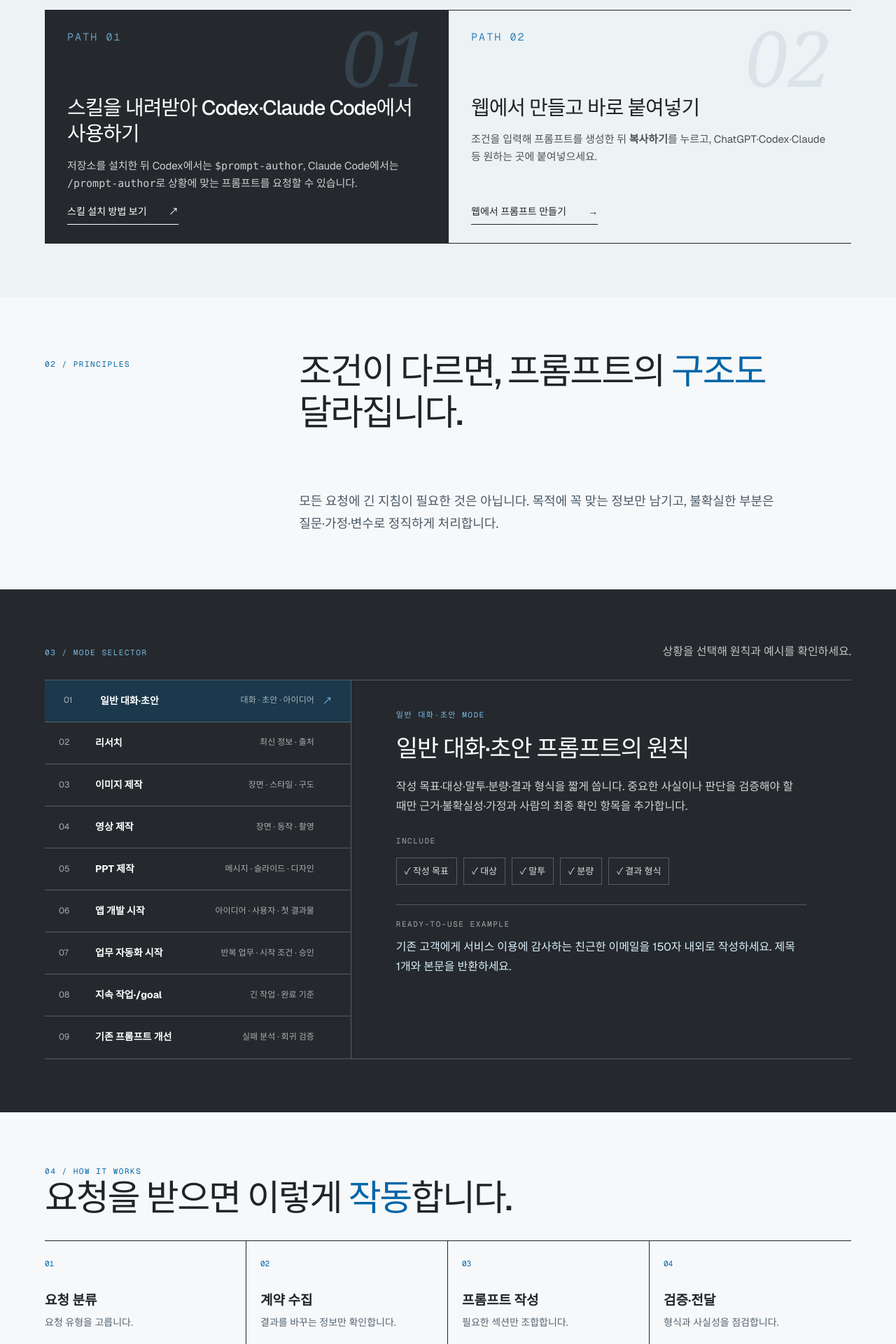
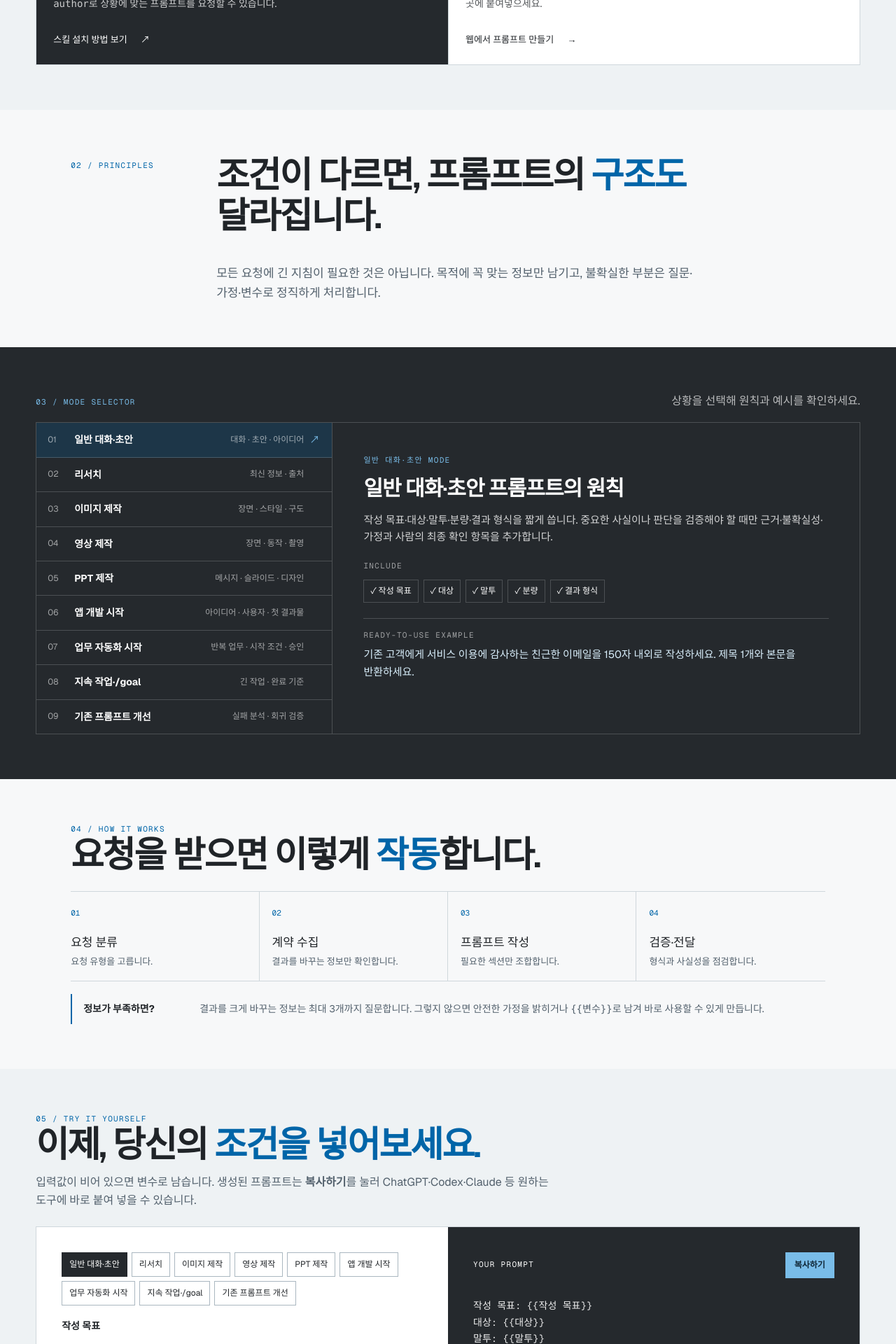
Before and after one commit to jeonys-12/prompt-author-work, a Next.js app in the folder website/: page / in a window 1280 px wide. Shown: the part 860-2780 px from the top of the page at 70% size. Built offline with nearby package versions, Linux system fonts and the light colour scheme.

Commit message:
Simplify layout and reduce spacing

```diff
--- a/website/app/globals.css
+++ b/website/app/globals.css
@@ -1,60 +1,263 @@
 @import "tailwindcss";
 
-:root { --ink:#202428; --deep:#25292d; --deep-soft:#30353a; --paper:#f7f8f9; --soft:#edf2f5; --white:#fff; --bronze:#0065a8; --bronze-light:#79bce8; --line:rgba(32,36,40,.2); --line-light:rgba(255,255,255,.24); }
-* { box-sizing:border-box; }
-html { min-height:100%; scroll-behavior:smooth; }
-body { min-height:100vh; margin:0; overflow-y:auto; background:var(--paper); color:var(--ink); font:16px/1.65 var(--font-geist-sans),Arial,sans-serif; word-break:keep-all; }
-button,input,textarea,select { font:inherit; } button { cursor:pointer; } a { text-underline-offset:5px; }
-nav,footer { display:flex; justify-content:space-between; align-items:center; font-size:14px; letter-spacing:.01em; }
-nav a,footer a { color:inherit; text-decoration:none; }
-.brand { font:24px Georgia,serif; letter-spacing:-.04em; }.brand span { color:var(--bronze-light); font-style:italic; }
-.eyebrow,.section-kicker,.mono { font:11px/1.4 var(--font-geist-mono),ui-monospace,monospace; letter-spacing:.14em; text-transform:uppercase; }
-h1,h2,h3,p { margin-top:0; } h1,h2 { font-family:var(--font-geist-sans),Arial,sans-serif; font-weight:500; letter-spacing:-.045em; }
+:root {
+  --ink: #202428;
+  --deep: #25292d;
+  --paper: #f7f8f9;
+  --soft: #eef2f4;
+  --white: #fff;
+  --accent: #0065a8;
+  --accent-light: #79bce8;
+  --muted: #53616d;
+  --line: #cfd7dc;
+  --line-dark: rgba(255, 255, 255, 0.18);
+  --content: 1180px;
+}
 
-.hero { position:relative; min-height:clamp(560px,70svh,680px); padding:0 clamp(24px,5vw,82px) clamp(36px,4vw,54px); overflow:hidden; color:var(--white); background:radial-gradient(circle at 78% 38%,rgba(0,101,168,.18),transparent 27%),linear-gradient(135deg,#1f2225,#30353a 55%,#202428); }
-.hero::before { content:""; position:absolute; inset:0; pointer-events:none; opacity:.28; background-image:linear-gradient(90deg,transparent calc(25% - 1px),rgba(255,255,255,.1) 25%,transparent calc(25% + 1px),transparent calc(75% - 1px),rgba(255,255,255,.1) 75%,transparent calc(75% + 1px)); }
-.hero nav { position:relative; z-index:2; height:88px; border-bottom:1px solid var(--line-light); }
-.hero-grid { position:relative; z-index:1; max-width:1440px; min-height:calc(clamp(560px,70svh,680px) - 142px); margin:auto; display:flex; align-items:center; }
-.hero-grid>div { width:100%; }
-.eyebrow { color:var(--bronze-light); margin-bottom:22px; }
-h1 { max-width:none; margin-bottom:26px; font-size:clamp(46px,4.4vw,72px); line-height:1.08; white-space:nowrap; } h1 em,h2 em { color:var(--bronze-light); font-style:normal; }
-.lede { max-width:760px; margin-bottom:0; color:rgba(255,255,255,.78); font-size:17px; line-height:1.7; }
-.primary { display:inline-flex; gap:38px; align-items:center; margin-top:18px; border-bottom:1px solid var(--bronze-light); padding-bottom:8px; color:var(--white); font-size:13px; text-decoration:none; transition:.3s; }.primary:hover { gap:50px; color:var(--bronze-light); }.primary span { font-size:19px; }
-.label { color:rgba(255,255,255,.58); margin:32px 0 11px; }
+* { box-sizing: border-box; }
+html { min-height: 100%; scroll-behavior: smooth; }
+body {
+  min-height: 100vh;
+  margin: 0;
+  overflow-y: auto;
+  background: var(--paper);
+  color: var(--ink);
+  font: 16px/1.6 var(--font-geist-sans), Arial, sans-serif;
+  word-break: keep-all;
+}
+button, input, textarea, select { font: inherit; }
+button { cursor: pointer; }
+a { text-underline-offset: 4px; }
+h1, h2, h3, p { margin-top: 0; }
+h1, h2 { font-weight: 600; letter-spacing: -0.04em; }
+nav, footer { display: flex; align-items: center; justify-content: space-between; font-size: 14px; }
+nav a, footer a { color: inherit; text-decoration: none; }
+.brand { font: 24px Georgia, serif; letter-spacing: -0.04em; }
+.brand span { color: var(--accent-light); font-style: italic; }
+.eyebrow, .section-kicker, .mono {
+  font: 11px/1.4 var(--font-geist-mono), ui-monospace, monospace;
+  letter-spacing: 0.12em;
+  text-transform: uppercase;
+}
 
-.section { padding:clamp(56px,6vw,88px) clamp(24px,5vw,82px); }.section-kicker { color:var(--bronze); }
-.intro,.paths-heading { max-width:1440px; margin:auto; display:grid; grid-template-columns:.55fr 1.45fr; gap:5vw; align-items:start; }.intro .section-kicker,.paths-heading .section-kicker { padding-top:12px; }
-.intro h2,.intro .section-copy,.paths-heading h2,.paths-heading>p:last-child { grid-column:2; }.intro h2,.paths-heading h2,.how h2,.practice h2 { max-width:1100px; font-size:clamp(38px,4vw,62px); line-height:1.14; margin:0 0 18px; }
-.intro h2 em,.paths-heading h2 em,.how h2 em,.practice h2 em { color:var(--bronze); }.section-copy,.paths-heading>p:last-child { max-width:680px; color:#4a5966; font-size:18px; line-height:1.8; }
-.paths { background:var(--soft); }.path-cards,.mode-header,.mode-layout,.how,.practice-heading,.workbench { max-width:1440px; margin-left:auto; margin-right:auto; }
-.path-cards { margin-top:32px; display:grid; grid-template-columns:1fr 1fr; border-block:1px solid var(--ink); }.path-card { position:relative; min-height:320px; padding:26px 32px; display:flex; flex-direction:column; overflow:hidden; }.path-card+.path-card { border-left:1px solid var(--ink); }
-.skill-path { background:var(--deep); color:var(--white); }.web-path { color:var(--ink); }.path-card .mono { color:var(--bronze-light); }.web-path .mono { color:var(--bronze); }
-.path-number { position:absolute; right:28px; top:22px; color:rgba(121,188,232,.18); font:italic 110px/.8 Georgia,serif; }.web-path .path-number { color:rgba(0,48,87,.08); }
-.path-card h3 { position:relative; max-width:590px; margin:54px 0 14px; font:500 29px/1.3 var(--font-geist-sans),Arial,sans-serif; letter-spacing:-.035em; }.path-card p { max-width:560px; margin-bottom:16px; opacity:.78; font-size:15px; line-height:1.65; }.path-card a { width:fit-content; margin-top:auto; border-bottom:1px solid; padding-bottom:6px; color:inherit; font-size:14px; text-decoration:none; }.path-card a span { margin-left:28px; }
+.hero {
+  min-height: 480px;
+  padding: 0 clamp(20px, 4vw, 64px) 36px;
+  color: var(--white);
+  background: var(--deep);
+}
+.hero nav { max-width: var(--content); height: 68px; margin: auto; border-bottom: 1px solid var(--line-dark); }
+.hero-grid { max-width: var(--content); min-height: 376px; margin: auto; display: flex; align-items: center; }
+.hero-grid > div { width: 100%; }
+.eyebrow { margin-bottom: 16px; color: var(--accent-light); }
+h1 { max-width: 920px; margin-bottom: 18px; font-size: clamp(42px, 5.3vw, 68px); line-height: 1.08; }
+h1 em, h2 em { color: var(--accent-light); font-style: normal; }
+.lede { max-width: 720px; margin-bottom: 0; color: rgba(255, 255, 255, 0.76); font-size: 17px; }
+.primary {
+  display: inline-flex;
+  gap: 24px;
+  align-items: center;
+  margin-top: 20px;
+  padding-bottom: 5px;
+  border-bottom: 1px solid var(--accent-light);
+  color: var(--white);
+  font-size: 13px;
+  text-decoration: none;
+}
+.primary:hover { color: var(--accent-light); }
+.primary span { font-size: 18px; }
 
-.mode-section { background:var(--deep); color:var(--white); }.mode-section .section-kicker { color:var(--bronze-light); }.mode-header { margin-bottom:26px; display:flex; align-items:baseline; justify-content:space-between; }.mode-header>p:last-child { margin-bottom:0; color:rgba(255,255,255,.72); }
-.mode-layout { display:grid; grid-template-columns:.76fr 1.24fr; border-top:1px solid var(--line-light); }.mode-list { border-right:1px solid var(--line-light); }
-.mode-list button { width:100%; padding:18px 20px; display:grid; grid-template-columns:40px 1fr auto 20px; gap:12px; align-items:center; border:0; border-bottom:1px solid var(--line-light); background:transparent; color:var(--white); font-size:14px; text-align:left; transition:.25s; }.mode-list button span,.mode-list button small { color:rgba(255,255,255,.62); font-size:12px; }.mode-list button i { color:var(--bronze-light); font-style:normal; opacity:0; }.mode-list button:hover,.mode-list button.active { padding-left:27px; background:rgba(0,101,168,.26); }.mode-list button.active i { opacity:1; }
-.mode-detail { padding:40px clamp(30px,5vw,64px); border-bottom:1px solid var(--line-light); }.detail-tag { color:var(--bronze-light); font:11px var(--font-geist-mono),monospace; letter-spacing:.14em; }.mode-detail h3 { margin:20px 0; font:500 34px/1.25 var(--font-geist-sans),Arial,sans-serif; letter-spacing:-.035em; }.detail-rule { max-width:720px; color:rgba(255,255,255,.8); font-size:16px; line-height:1.75; }
-.needs { display:flex; gap:9px; flex-wrap:wrap; margin:28px 0; }.needs .label { width:100%; margin:0 0 6px; }.needs span { padding:8px 11px; border:1px solid var(--line-light); color:rgba(255,255,255,.84); font-size:13px; }.example { border-top:1px solid var(--line-light); }.example .label { margin:20px 0 11px; }.example blockquote { margin:0; color:#d9effc; font:400 16px/1.75 var(--font-geist-sans),Arial,sans-serif; }
+.section { padding: clamp(44px, 5vw, 64px) clamp(20px, 4vw, 64px); }
+.section-kicker { color: var(--accent); }
+.intro, .paths-heading {
+  max-width: var(--content);
+  margin: auto;
+  display: grid;
+  grid-template-columns: 180px 1fr;
+  gap: 28px;
+}
+.intro .section-kicker, .paths-heading .section-kicker { padding-top: 8px; }
+.intro h2, .intro .section-copy, .paths-heading h2, .paths-heading > p:last-child { grid-column: 2; }
+.intro h2, .paths-heading h2, .how h2, .practice h2 {
+  max-width: 900px;
+  margin-bottom: 12px;
+  font-size: clamp(34px, 4vw, 52px);
+  line-height: 1.14;
+}
+.intro h2 em, .paths-heading h2 em, .how h2 em, .practice h2 em { color: var(--accent); }
+.section-copy, .paths-heading > p:last-child { max-width: 680px; margin-bottom: 0; color: var(--muted); font-size: 17px; }
 
-.flow { margin-top:32px; display:grid; grid-template-columns:repeat(4,1fr); border-block:1px solid var(--ink); }.flow div { min-height:148px; padding:18px 20px 14px 0; border-right:1px solid var(--ink); }.flow div+div { padding-left:20px; }.flow div:last-child { border:0; }.flow span { color:var(--bronze); font:11px var(--font-geist-mono),monospace; }.flow h3 { margin:28px 0 6px; font:600 19px/1.4 var(--font-geist-sans),Arial,sans-serif; }.flow p { margin-bottom:0; color:#536473; font-size:14px; line-height:1.6; }
-.how aside { margin-top:24px; padding:12px 0 12px 20px; display:grid; grid-template-columns:170px 1fr; gap:20px; border-left:2px solid var(--bronze); line-height:1.65; }.how aside span { color:#4a5966; }
+.paths { background: var(--soft); }
+.path-cards, .mode-header, .mode-layout, .how, .practice-heading, .workbench {
+  max-width: var(--content);
+  margin-left: auto;
+  margin-right: auto;
+}
+.path-cards { margin-top: 24px; display: grid; grid-template-columns: 1fr 1fr; border: 1px solid var(--line); }
+.path-card { min-height: 230px; padding: 24px; display: flex; flex-direction: column; }
+.path-card + .path-card { border-left: 1px solid var(--line); }
+.skill-path { background: var(--deep); color: var(--white); }
+.web-path { background: var(--white); color: var(--ink); }
+.path-card .mono { margin-bottom: 28px; color: var(--accent-light); }
+.web-path .mono { color: var(--accent); }
+.path-number { display: none; }
+.path-card h3 {
+  max-width: 520px;
+  margin-bottom: 10px;
+  font: 600 24px/1.35 var(--font-geist-sans), Arial, sans-serif;
+  letter-spacing: -0.03em;
+}
+.path-card p:not(.mono) { max-width: 560px; margin-bottom: 14px; opacity: 0.76; font-size: 14px; }
+.path-card a { width: fit-content; margin-top: auto; color: inherit; font-size: 13px; }
+.path-card a span { margin-left: 16px; }
 
-.practice { background:var(--soft); }.practice-heading>p:last-child { max-width:780px; color:#4a5966; font-size:16px; line-height:1.7; }.workbench { margin-top:32px; display:grid; grid-template-columns:1fr 1fr; border:1px solid var(--ink); scroll-margin-top:24px; box-shadow:0 18px 48px rgba(0,48,87,.1); }
-.form-panel { padding:clamp(28px,4vw,52px); background:var(--white); }.form-panel label { display:block; margin-bottom:22px; font-size:14px; font-weight:600; line-height:1.5; }.form-panel input,.form-panel textarea,.form-panel select { width:100%; display:block; margin-top:9px; padding:13px 2px; border:0; border-bottom:1px solid #92a3b0; border-radius:0; outline:0; background:transparent; color:var(--ink); font-size:15px; line-height:1.6; font-weight:400; }.form-panel input:focus,.form-panel textarea:focus { border-color:var(--bronze); box-shadow:0 1px var(--bronze); }.form-panel textarea { resize:vertical; }
-.ghost { margin-top:10px; padding:13px 17px; border:1px solid var(--ink); background:transparent; font-size:12px; }.ghost span { margin-left:26px; }
-.output-panel { min-height:540px; padding:clamp(28px,4vw,52px); display:flex; flex-direction:column; background:var(--deep); color:var(--white); }.output-top { display:flex; justify-content:space-between; align-items:center; }.output-top button { padding:10px 14px; border:1px solid var(--bronze-light); background:var(--bronze-light); color:#102737; font-size:13px; font-weight:600; }.output-panel pre { margin:46px 0 auto; white-space:pre-wrap; color:rgba(255,255,255,.94); font:15px/1.85 var(--font-geist-mono),monospace; }.output-note { padding-top:18px; border-top:1px solid var(--line-light); color:rgba(255,255,255,.68); font-size:13px; line-height:1.6; }
-.reference-help { margin:5px 0 15px; color:#536473; font-size:13px; line-height:1.7; }.reference-help a { color:var(--bronze); font-weight:600; }.file-status { margin:-8px 0 14px; color:#00558f; font-size:13px; font-weight:600; }.form-panel .verification-option { display:flex; align-items:center; gap:9px; font-weight:500; }.form-panel .verification-option input { width:auto; margin:0; accent-color:var(--bronze); }
-.mode-choices { display:flex; flex-wrap:wrap; gap:7px; margin-bottom:26px; }.mode-choices button { padding:9px 12px; border:1px solid #9badba; background:transparent; font-size:12px; }.mode-choices button.active { border-color:var(--deep); background:var(--deep); color:var(--white); }
-footer { padding:30px clamp(24px,5vw,82px); border-top:1px solid var(--line-light); background:#1d2023; color:var(--white); } footer p { margin:0; color:rgba(255,255,255,.66); font-size:14px; }
+.mode-section { background: var(--deep); color: var(--white); }
+.mode-section .section-kicker { color: var(--accent-light); }
+.mode-header { margin-bottom: 18px; display: flex; align-items: baseline; justify-content: space-between; }
+.mode-header > p:last-child { margin-bottom: 0; color: rgba(255, 255, 255, 0.68); }
+.mode-layout { display: grid; grid-template-columns: 0.72fr 1.28fr; border: 1px solid var(--line-dark); }
+.mode-list { border-right: 1px solid var(--line-dark); }
+.mode-list button {
+  width: 100%;
+  padding: 13px 16px;
+  display: grid;
+  grid-template-columns: 30px 1fr auto 16px;
+  gap: 8px;
+  align-items: center;
+  border: 0;
+  border-bottom: 1px solid var(--line-dark);
+  background: transparent;
+  color: var(--white);
+  font-size: 14px;
+  text-align: left;
+}
+.mode-list button:last-child { border-bottom: 0; }
+.mode-list button span, .mode-list button small { color: rgba(255, 255, 255, 0.58); font-size: 12px; }
+.mode-list button i { color: var(--accent-light); font-style: normal; opacity: 0; }
+.mode-list button:hover, .mode-list button.active { background: rgba(0, 101, 168, 0.22); }
+.mode-list button.active i { opacity: 1; }
+.mode-detail { padding: clamp(28px, 4vw, 44px); }
+.detail-tag { color: var(--accent-light); font: 11px var(--font-geist-mono), monospace; letter-spacing: 0.12em; }
+.mode-detail h3 { margin: 14px 0; font: 600 30px/1.3 var(--font-geist-sans), Arial, sans-serif; letter-spacing: -0.03em; }
+.detail-rule { max-width: 680px; color: rgba(255, 255, 255, 0.8); font-size: 15px; }
+.needs { display: flex; gap: 7px; flex-wrap: wrap; margin: 22px 0; }
+.needs .label { width: 100%; margin: 0 0 4px; }
+.needs span { padding: 6px 9px; border: 1px solid var(--line-dark); font-size: 12px; }
+.label { color: rgba(255, 255, 255, 0.56); }
+.example { padding-top: 16px; border-top: 1px solid var(--line-dark); }
+.example .label { margin-bottom: 8px; }
+.example blockquote { margin: 0; color: #d9effc; font-size: 15px; line-height: 1.65; }
 
-.form-panel,.output-panel { padding:clamp(24px,3vw,40px); }
-.form-panel label { margin-bottom:16px; }
-.mode-choices { margin-bottom:20px; }
-.output-panel { min-height:480px; }
-.output-panel pre { margin-top:32px; line-height:1.75; }
+.flow { margin-top: 22px; display: grid; grid-template-columns: repeat(4, 1fr); border-block: 1px solid var(--line); }
+.flow div { min-height: 118px; padding: 16px 18px; border-right: 1px solid var(--line); }
+.flow div:first-child { padding-left: 0; }
+.flow div:last-child { border-right: 0; }
+.flow span { color: var(--accent); font: 11px var(--font-geist-mono), monospace; }
+.flow h3 { margin: 18px 0 4px; font-size: 17px; }
+.flow p { margin-bottom: 0; color: var(--muted); font-size: 13px; }
+.how aside {
+  margin-top: 18px;
+  padding: 10px 0 10px 16px;
+  display: grid;
+  grid-template-columns: 150px 1fr;
+  gap: 16px;
+  border-left: 2px solid var(--accent);
+  font-size: 14px;
+}
+.how aside span { color: var(--muted); }
 
-@media (max-width:900px) { .mode-layout,.workbench,.path-cards,.intro,.paths-heading { grid-template-columns:1fr; }.hero { min-height:auto; }.hero-grid { min-height:460px; padding:52px 0; }.hero h1 { white-space:normal; }.intro h2,.intro .section-copy,.paths-heading h2,.paths-heading>p:last-child { grid-column:1; }.intro .section-kicker,.paths-heading .section-kicker { padding-top:0; }.path-card+.path-card { border-left:0; border-top:1px solid var(--ink); }.path-card { min-height:290px; }.mode-list { border-right:0; }.mode-list button { grid-template-columns:32px 1fr auto 20px; }.mode-list button small { display:none; }.mode-detail { padding:30px 22px; }.mode-header { display:block; }.flow { grid-template-columns:1fr 1fr; }.flow div:nth-child(2) { border-right:0; }.flow div:nth-child(n+3) { border-top:1px solid var(--ink); }.how aside { grid-template-columns:1fr; gap:6px; } }
-@media (max-width:560px) { .hero nav { height:68px; }.hero-grid { min-height:410px; padding:42px 0; } h1 { font-size:clamp(40px,11vw,54px); line-height:1.1; }.lede { font-size:16px; }.section { padding-top:50px; padding-bottom:50px; }.path-card { min-height:270px; padding:22px 20px; }.path-card h3 { margin-top:46px; font-size:27px; }.flow { grid-template-columns:1fr; }.flow div,.flow div+div { min-height:112px; padding:15px 0; border-right:0; border-top:1px solid var(--ink); }.flow div:first-child { border-top:0; }.flow h3 { margin-top:20px; } footer { gap:14px; padding-block:24px; flex-wrap:wrap; } }
-@media (prefers-reduced-motion:reduce) { html { scroll-behavior:auto; } *,*::before,*::after { transition-duration:.01ms!important; } }
+.practice { background: var(--soft); }
+.practice-heading > p:last-child { max-width: 760px; margin-bottom: 0; color: var(--muted); }
+.workbench {
+  margin-top: 24px;
+  display: grid;
+  grid-template-columns: 1fr 1fr;
+  border: 1px solid var(--line);
+  scroll-margin-top: 20px;
+}
+.form-panel, .output-panel { padding: clamp(24px, 3vw, 36px); }
+.form-panel { background: var(--white); }
+.form-panel label { display: block; margin-bottom: 14px; font-size: 14px; font-weight: 600; }
+.form-panel input, .form-panel textarea, .form-panel select {
+  width: 100%;
+  display: block;
+  margin-top: 6px;
+  padding: 10px 2px;
+  border: 0;
+  border-bottom: 1px solid #9baab5;
+  border-radius: 0;
+  outline: 0;
+  background: transparent;
+  color: var(--ink);
+  font-size: 14px;
+  font-weight: 400;
+}
+.form-panel input:focus, .form-panel textarea:focus { border-color: var(--accent); box-shadow: 0 1px var(--accent); }
+.form-panel textarea { resize: vertical; }
+.mode-choices { display: flex; flex-wrap: wrap; gap: 6px; margin-bottom: 18px; }
+.mode-choices button { padding: 7px 10px; border: 1px solid #aab7c0; background: transparent; font-size: 12px; }
+.mode-choices button.active { border-color: var(--deep); background: var(--deep); color: var(--white); }
+.ghost { margin-top: 6px; padding: 10px 14px; border: 1px solid var(--ink); background: transparent; font-size: 12px; }
+.ghost span { margin-left: 18px; }
+.reference-help { margin: 2px 0 12px; color: var(--muted); font-size: 12px; }
+.reference-help a { color: var(--accent); font-weight: 600; }
+.file-status { margin: -6px 0 12px; color: #00558f; font-size: 12px; font-weight: 600; }
+.form-panel .verification-option { display: flex; align-items: center; gap: 8px; font-weight: 500; }
+.form-panel .verification-option input { width: auto; margin: 0; accent-color: var(--accent); }
+.output-panel { min-height: 420px; display: flex; flex-direction: column; background: var(--deep); color: var(--white); }
+.output-top { display: flex; align-items: center; justify-content: space-between; }
+.output-top button {
+  padding: 8px 12px;
+  border: 1px solid var(--accent-light);
+  background: var(--accent-light);
+  color: #102737;
+  font-size: 12px;
+  font-weight: 600;
+}
+.output-panel pre {
+  margin: 28px 0 auto;
+  white-space: pre-wrap;
+  color: rgba(255, 255, 255, 0.92);
+  font: 14px/1.7 var(--font-geist-mono), monospace;
+}
+.output-note { margin-bottom: 0; padding-top: 14px; border-top: 1px solid var(--line-dark); color: rgba(255, 255, 255, 0.62); font-size: 12px; }
+
+footer { padding: 22px clamp(20px, 4vw, 64px); background: #1d2023; color: var(--white); }
+footer p { margin: 0; color: rgba(255, 255, 255, 0.62); font-size: 13px; }
+
+@media (max-width: 900px) {
+  .intro, .paths-heading, .mode-layout, .workbench, .path-cards { grid-template-columns: 1fr; }
+  .intro h2, .intro .section-copy, .paths-heading h2, .paths-heading > p:last-child { grid-column: 1; }
+  .intro .section-kicker, .paths-heading .section-kicker { padding-top: 0; }
+  .path-card + .path-card { border-top: 1px solid var(--line); border-left: 0; }
+  .mode-list { border-right: 0; border-bottom: 1px solid var(--line-dark); }
+  .mode-list button { grid-template-columns: 30px 1fr auto 16px; }
+  .mode-detail { padding: 28px 22px; }
+  .flow { grid-template-columns: 1fr 1fr; }
+  .flow div:nth-child(2) { border-right: 0; }
+  .flow div:nth-child(n + 3) { border-top: 1px solid var(--line); }
+}
+
+@media (max-width: 560px) {
+  .hero { min-height: 420px; }
+  .hero nav { height: 60px; }
+  .hero-grid { min-height: 324px; }
+  h1 { font-size: clamp(38px, 11vw, 48px); }
+  .lede { font-size: 15px; }
+  .section { padding-top: 40px; padding-bottom: 40px; }
+  .mode-header { display: block; }
+  .mode-header > p:last-child { font-size: 14px; }
+  .mode-list button { grid-template-columns: 28px 1fr 16px; }
+  .mode-list button small { display: none; }
+  .flow { grid-template-columns: 1fr; }
+  .flow div, .flow div:first-child { min-height: 94px; padding: 14px 0; border-top: 1px solid var(--line); border-right: 0; }
+  .flow div:first-child { border-top: 0; }
+  .flow h3 { margin-top: 12px; }
+  .how aside { grid-template-columns: 1fr; gap: 4px; }
+  footer { gap: 12px; flex-wrap: wrap; }
+}
+
+@media (prefers-reduced-motion: reduce) {
+  html { scroll-behavior: auto; }
+  *, *::before, *::after { transition-duration: 0.01ms !important; }
+}
```
